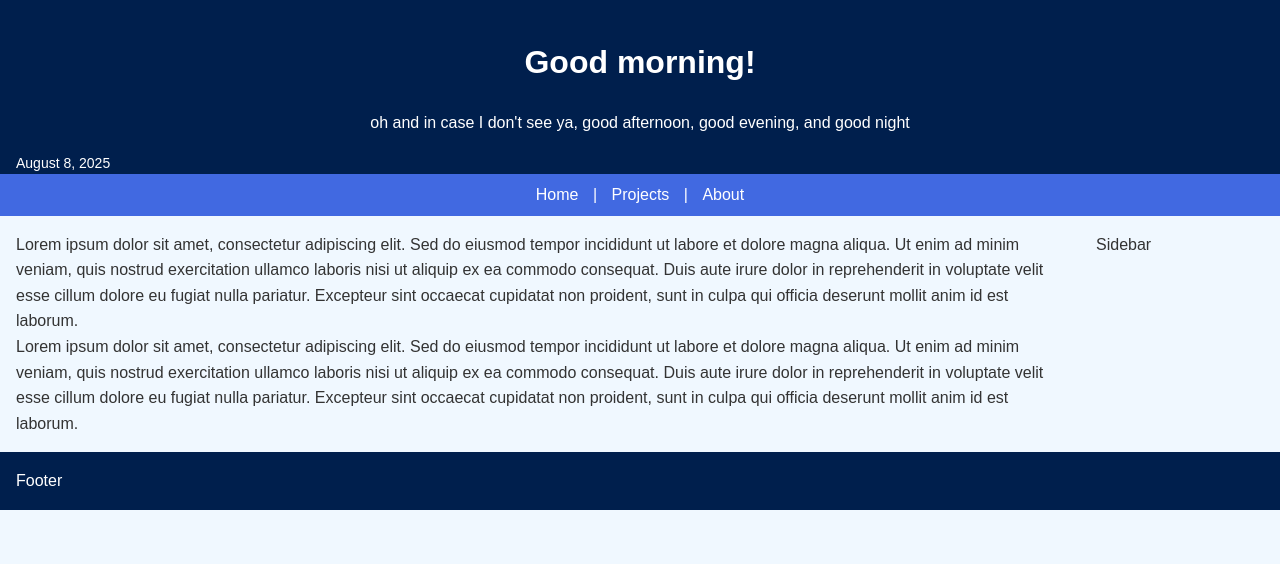
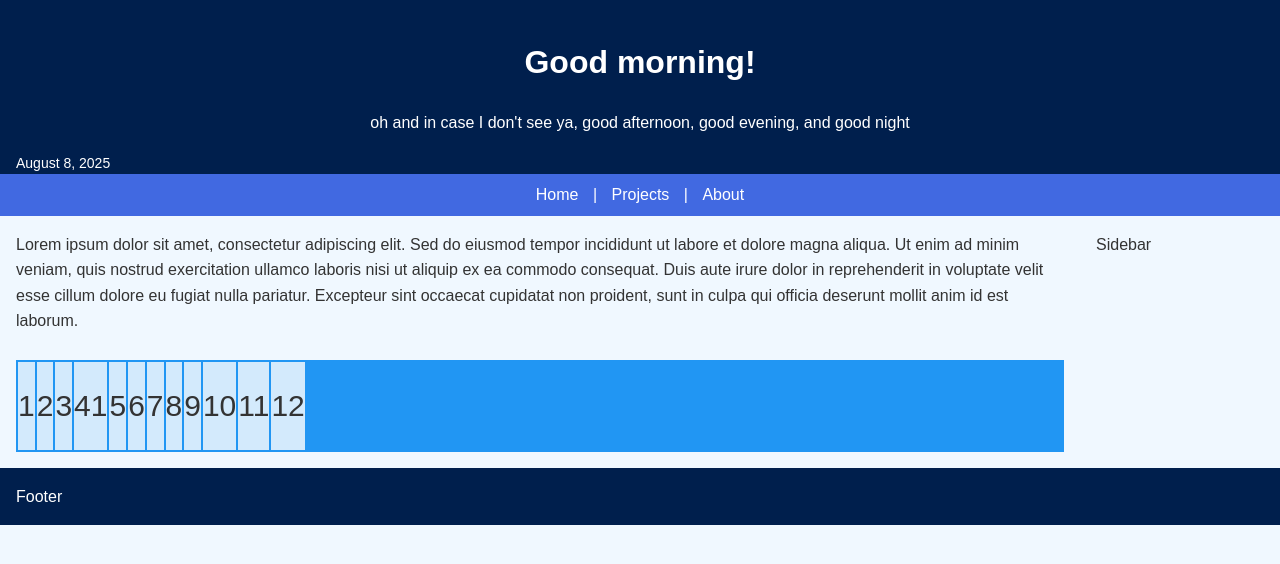
Before and after one commit to MaksimDmitriev/Personal-Portfolio-Website, a plain HTML site: page index.html in a window 1280 px wide. Drawn offline with Linux system fonts and the light colour scheme.

Commit message:
add gallery items - WIP

```diff
--- a/css/styles.css
+++ b/css/styles.css
@@ -64,6 +64,22 @@ footer {
   grid-area: footer;
 }
 
+section#gallery {
+  display: flex;
+  flex-wrap: wrap;
+  grid-template-columns: repeat(auto-fill, minmax(150px, 1fr));
+  grid-gap: 2px;
+  background-color: #2196F3;
+  padding: 2px;
+}
+
+section#gallery > div {
+  background-color: rgba(255, 255, 255, 0.8);
+  text-align: center;
+  padding: 20px 0;
+  font-size: 30px;
+}
+
 @media (max-width: 600px) {
   body {
     grid-template-areas:
--- a/index.html
+++ b/index.html
@@ -30,15 +30,20 @@
         cupidatat non proident, sunt in culpa qui officia deserunt
         mollit anim id est laborum.
       </article>
-      <section>
-        Lorem ipsum dolor sit amet, consectetur adipiscing elit. Sed
-        do eiusmod tempor incididunt ut labore et dolore magna aliqua.
-        Ut enim ad minim veniam, quis nostrud exercitation ullamco
-        laboris nisi ut aliquip ex ea commodo consequat. Duis aute
-        irure dolor in reprehenderit in voluptate velit esse cillum
-        dolore eu fugiat nulla pariatur. Excepteur sint occaecat
-        cupidatat non proident, sunt in culpa qui officia deserunt
-        mollit anim id est laborum.
+      <br />
+      <section id="gallery">
+        <div>1</div>
+        <div>2</div>
+        <div>3</div>
+        <div>41</div>
+        <div>5</div>
+        <div>6</div>
+        <div>7</div>
+        <div>8</div>
+        <div>9</div>
+        <div>10</div>
+        <div>11</div>
+        <div>12</div>
       </section>
     </main>
     <aside>Sidebar</aside>
```
